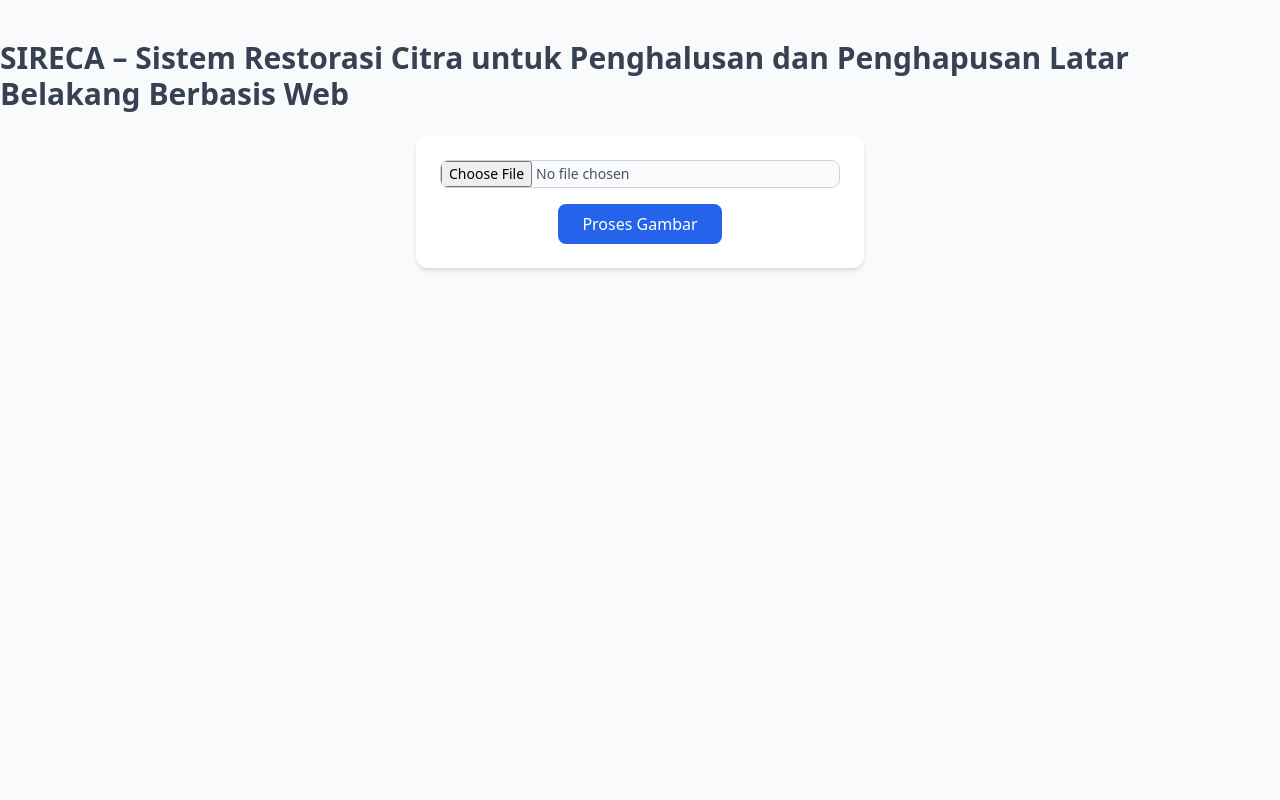
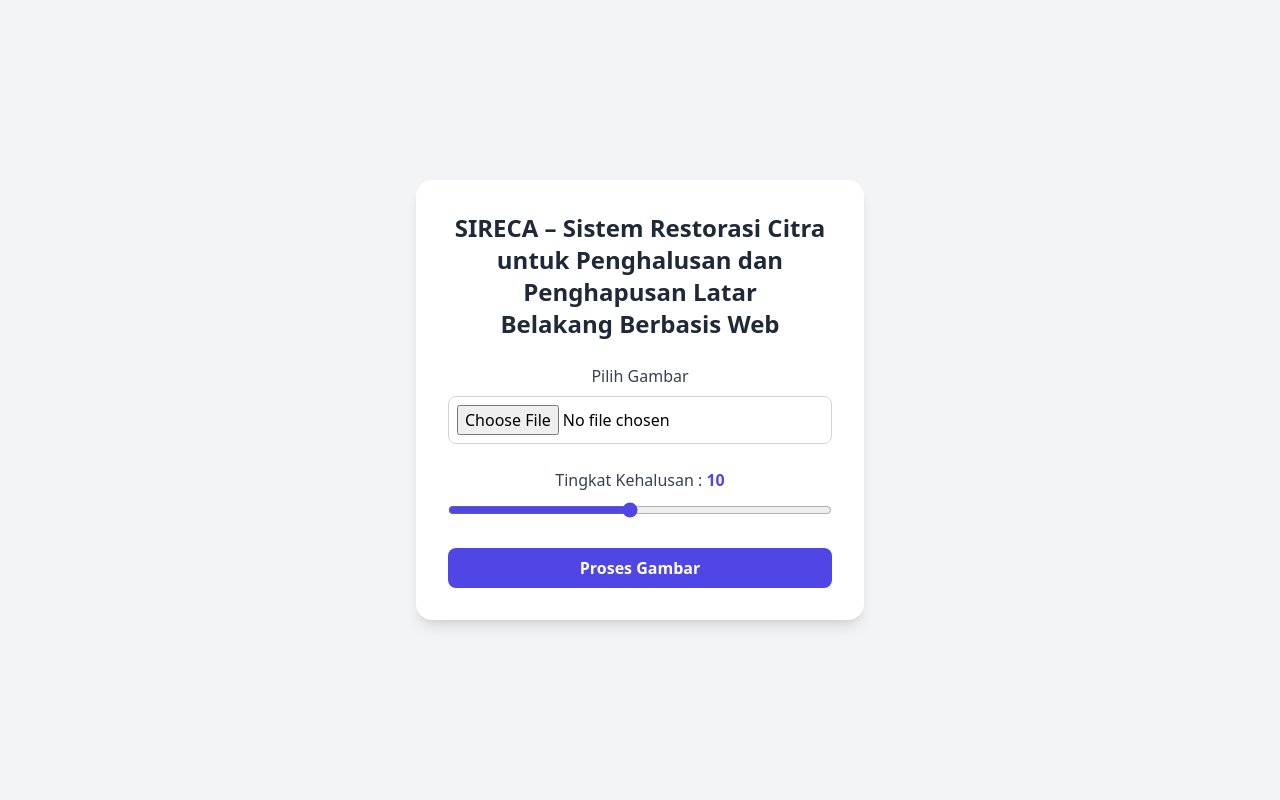
Before and after one commit to rifqiadrianto007/SIRECA_web, a FastAPI app: page / in a window 1280 px wide. Run offline with FastAPI, Linux system fonts and the light colour scheme; some libraries are stand-ins or nearby versions.

Commit message:
FE update

```diff
--- a/app.py
+++ b/app.py
@@ -1,5 +1,5 @@
-from fastapi import FastAPI, Request, File, UploadFile, Form
-from fastapi.responses import HTMLResponse
+from fastapi import FastAPI, Request, Form, UploadFile, File
+from fastapi.responses import HTMLResponse, FileResponse
 from fastapi.staticfiles import StaticFiles
 from fastapi.templating import Jinja2Templates
 import torch
@@ -11,9 +11,8 @@
 
 app = FastAPI()
 
-# Folder untuk file statis (css, uploads)
+# Konfigurasi folder
 app.mount("/static", StaticFiles(directory="static"), name="static")
-
 templates = Jinja2Templates(directory="templates")
 
 device = torch.device("cuda" if torch.cuda.is_available() else "cpu")
@@ -21,38 +20,51 @@
 model.load_state_dict(torch.load("checkpoints/smoothcnn.pth", map_location=device))
 model.eval()
 
-# Halaman utama
+UPLOAD_DIR = "static/uploads"
+RESULT_DIR = "static/results"
+os.makedirs(UPLOAD_DIR, exist_ok=True)
+os.makedirs(RESULT_DIR, exist_ok=True)
+
 @app.get("/", response_class=HTMLResponse)
 async def index(request: Request):
     return templates.TemplateResponse("index.html", {"request": request})
 
-# Proses smoothing
 @app.post("/process", response_class=HTMLResponse)
-async def process(request: Request, image: UploadFile = File(...)):
-    contents = await image.read()
-    filename = image.filename
-    input_path = os.path.join("static/uploads", filename)
-    output_path = os.path.join("static/uploads", f"result_{filename}")
+async def process_image(
+    request: Request,
+    image: UploadFile = File(...),
+    level: int = Form(...)
+):
+    # Simpan gambar upload
+    image_path = os.path.join(UPLOAD_DIR, image.filename)
+    with open(image_path, "wb") as f:
+        f.write(await image.read())
 
-    # Simpan gambar upload
-    with open(input_path, "wb") as f:
-        f.write(contents)
-
-    # Proses smoothing
-    nparr = np.frombuffer(contents, np.uint8)
-    img = cv2.imdecode(nparr, cv2.IMREAD_COLOR)
+    # Baca gambar
+    img = cv2.imread(image_path)
     img_rgb = cv2.cvtColor(img, cv2.COLOR_BGR2RGB)
     img_t = transforms.ToTensor()(img_rgb).unsqueeze(0).to(device)
 
+    # Proses smoothing
     with torch.no_grad():
-        out = model(img_t).clamp(0,1)
+        output = model(img_t).clamp(0, 1)
+    result = (output[0].permute(1, 2, 0).cpu().numpy() * 255).astype(np.uint8)
+    result_bgr = cv2.cvtColor(result, cv2.COLOR_RGB2BGR)
 
-    out_np = (out[0].permute(1,2,0).cpu().numpy() * 255).astype(np.uint8)
-    out_bgr = cv2.cvtColor(out_np, cv2.COLOR_RGB2BGR)
-    cv2.imwrite(output_path, out_bgr)
+    # Simpan hasil
+    result_filename = f"result_{level}_{image.filename}"
+    result_path = os.path.join(RESULT_DIR, result_filename)
+    cv2.imwrite(result_path, result_bgr)
 
     return templates.TemplateResponse("result.html", {
         "request": request,
-        "original_filename": filename,
-        "result_filename": f"result_{filename}"
+        "before_path": f"/{image_path}",
+        "after_path": f"/{result_path}",
+        "download_path": f"/download/{result_filename}",
+        "level": level
     })
+
+@app.get("/download/{filename}")
+async def download_image(filename: str):
+    path = os.path.join(RESULT_DIR, filename)
+    return FileResponse(path, filename=filename)
--- a/templates/index.html
+++ b/templates/index.html
@@ -2,36 +2,37 @@
 <html lang="en">
 <head>
   <meta charset="UTF-8">
-  <meta name="viewport" content="width=device-width, initial-scale=1.0">
   <title>SIRECA</title>
   <script src="https://cdn.tailwindcss.com"></script>
 </head>
-<body class="bg-gray-50 min-h-screen flex flex-col items-center py-10">
+<body class="bg-gray-100 flex items-center justify-center min-h-screen">
+  <div class="bg-white p-8 rounded-2xl shadow-lg w-full max-w-md text-center">
+    <h1 class="text-2xl font-bold text-gray-800 mb-6">SIRECA – Sistem Restorasi Citra untuk Penghalusan dan Penghapusan Latar Belakang Berbasis Web</h1>
 
-  <h1 class="text-3xl font-bold mb-6 text-gray-700">SIRECA – Sistem Restorasi Citra untuk Penghalusan dan Penghapusan Latar Belakang Berbasis Web</h1>
+    <form action="/process" method="post" enctype="multipart/form-data" class="space-y-6">
+      <div>
+        <label class="block text-gray-700 mb-2">Pilih Gambar</label>
+        <input type="file" name="image" accept="image/*" required
+          class="w-full border border-gray-300 rounded-lg p-2">
+      </div>
 
-  <form action="/process" method="post" enctype="multipart/form-data"
-        class="bg-white shadow-md rounded-xl p-6 w-full max-w-md flex flex-col items-center gap-4">
-    <input type="file" name="image" accept="image/*" required
-           class="block w-full text-sm text-gray-600 border border-gray-300 rounded-lg cursor-pointer bg-gray-50 focus:outline-none">
-    <button type="submit"
-            class="px-6 py-2 bg-blue-600 text-white rounded-lg hover:bg-blue-700 transition">
-      Proses Gambar
-    </button>
-  </form>
+      <div>
+        <label class="block text-gray-700 mb-2">Tingkat Kehalusan : <span id="levelVal" class="font-semibold text-indigo-600">10</span></label>
+        <input type="range" name="level" min="1" max="20" value="10" id="level"
+          class="w-full accent-indigo-600">
+      </div>
 
-  {% if before and after %}
-  <div class="mt-10 flex flex-col md:flex-row gap-6 items-center">
-    <div class="text-center">
-      <h2 class="font-semibold mb-2 text-gray-600">Sebelum</h2>
-      <img src="{{ before }}" alt="Before" class="rounded-lg shadow-md max-w-xs">
-    </div>
-    <div class="text-center">
-      <h2 class="font-semibold mb-2 text-gray-600">Sesudah</h2>
-      <img src="{{ after }}" alt="After" class="rounded-lg shadow-md max-w-xs">
-    </div>
+      <button type="submit"
+        class="bg-indigo-600 hover:bg-indigo-700 text-white font-semibold py-2 px-4 rounded-lg w-full transition">
+        Proses Gambar
+      </button>
+    </form>
   </div>
-  {% endif %}
 
+  <script>
+    const slider = document.getElementById("level");
+    const output = document.getElementById("levelVal");
+    slider.oninput = () => output.textContent = slider.value;
+  </script>
 </body>
 </html>
```
Also changed, not shown: templates/result.html (+14 -11 lines).
